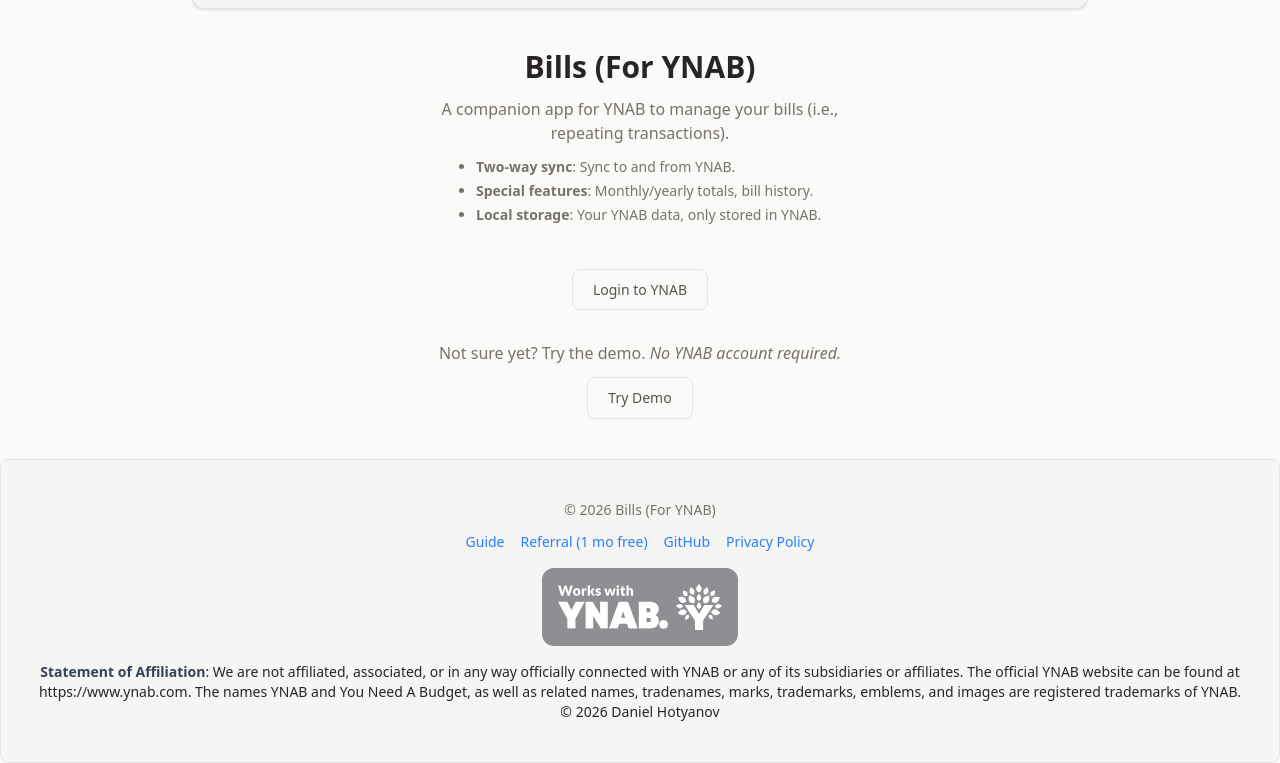
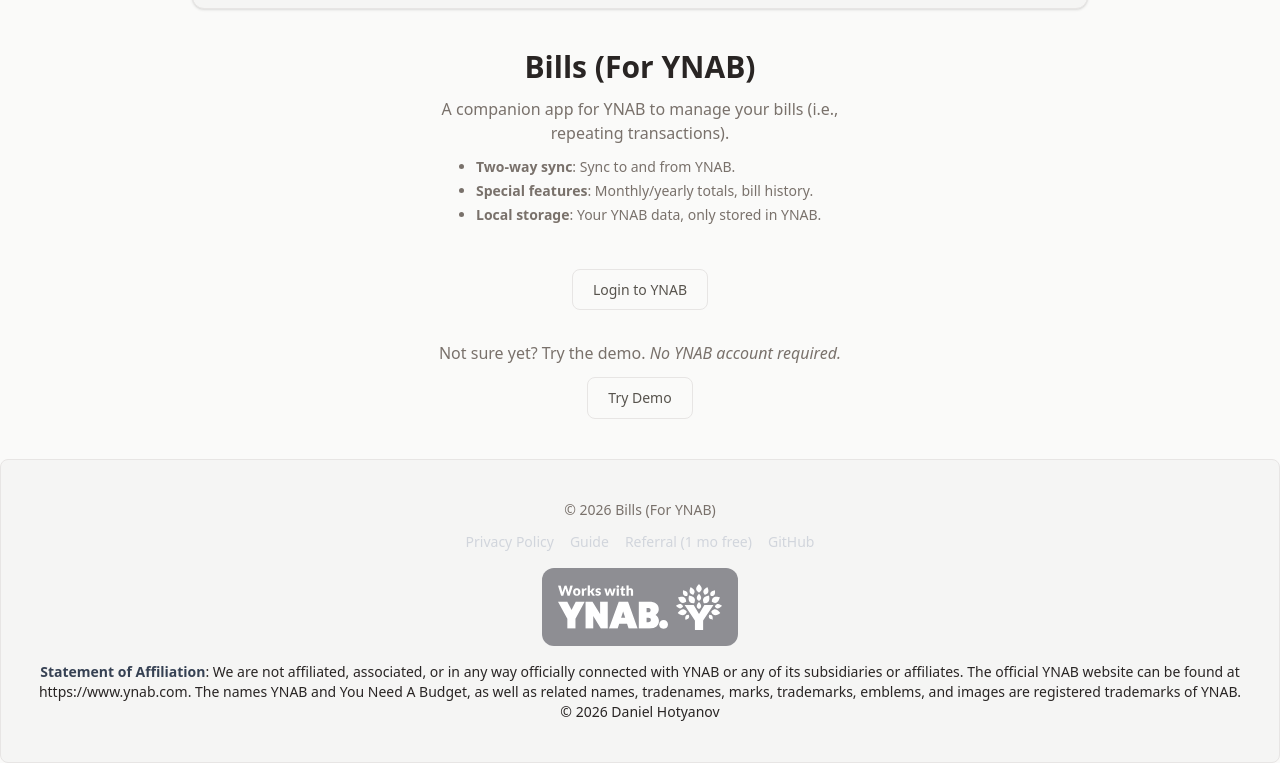
Before and after one commit to danielh-official/billsforynab, a SvelteKit app: page / in a window 1280 px wide. Shown: the part 568-1331 px from the top of the page. Built offline with nearby package versions, Linux system fonts and the light colour scheme.

Commit message:
Make footer links gray

```diff
--- a/src/routes/+layout.svelte
+++ b/src/routes/+layout.svelte
@@ -169,20 +169,20 @@
 		<p
 			class="mt-3 flex flex-wrap items-center justify-center gap-4 text-stone-500 dark:text-stone-400"
 		>
-			<a href={resolve('/guide')} class="text-blue-500 hover:underline">Guide</a>
+			<a href="/privacy" class="text-gray-300 hover:underline">Privacy Policy</a>
+			<a href={resolve('/guide')} class="text-gray-300 hover:underline">Guide</a>
 			<a
 				href="https://ynab.com/referral/?ref=5uhATdvN0mdkvJzq&sponsor_name=DanielH&utm_source=customer_referral"
 				target="_blank"
 				rel="noopener sponsored"
-				class="text-blue-500 hover:underline">Referral (1 mo free)</a
+				class="text-gray-300 hover:underline">Referral (1 mo free)</a
 			>
 			<a
 				href="https://github.com/danielh-official/billsforynab"
-				class="text-blue-500 hover:underline"
+				class="text-gray-300 hover:underline"
 				target="_blank"
 				rel="noopener noreferrer">GitHub</a
 			>
-			<a href="/privacy" class="text-blue-500 hover:underline">Privacy Policy</a>
 		</p>
 		<div class="mt-4 flex justify-center">
 			<WorksWithYnab />
```
